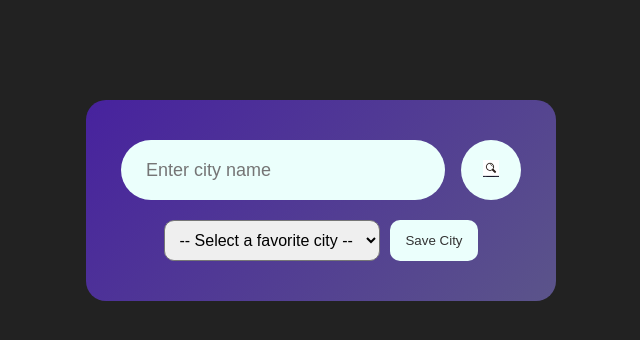
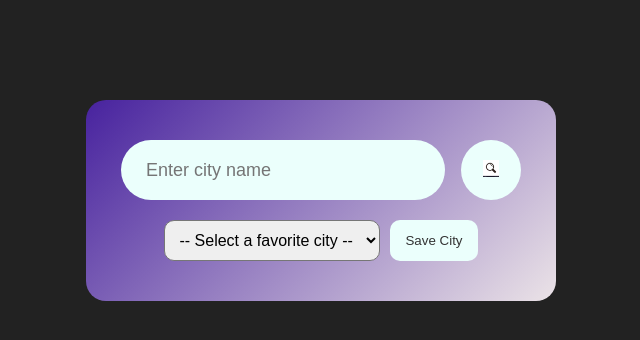
Before and after one commit to Preethika1223/Weather-App, a plain HTML site: page index.html in a window 1280 px wide. Shown: the whole page, without its empty margins (319-959 px from the left). Drawn offline with Linux system fonts and the light colour scheme.

Commit message:
first commit

```diff
--- a/style.css
+++ b/style.css
@@ -12,7 +12,7 @@ body {
 .card {
   width: 90%;
   max-width: 470px;
-  background: linear-gradient(135deg, #47229e, #5b548a);
+  background: linear-gradient(135deg, #47229e, #ebe3e7);
   color: #fff;
   margin: 100px auto 0;
   border-radius: 20px;
```
